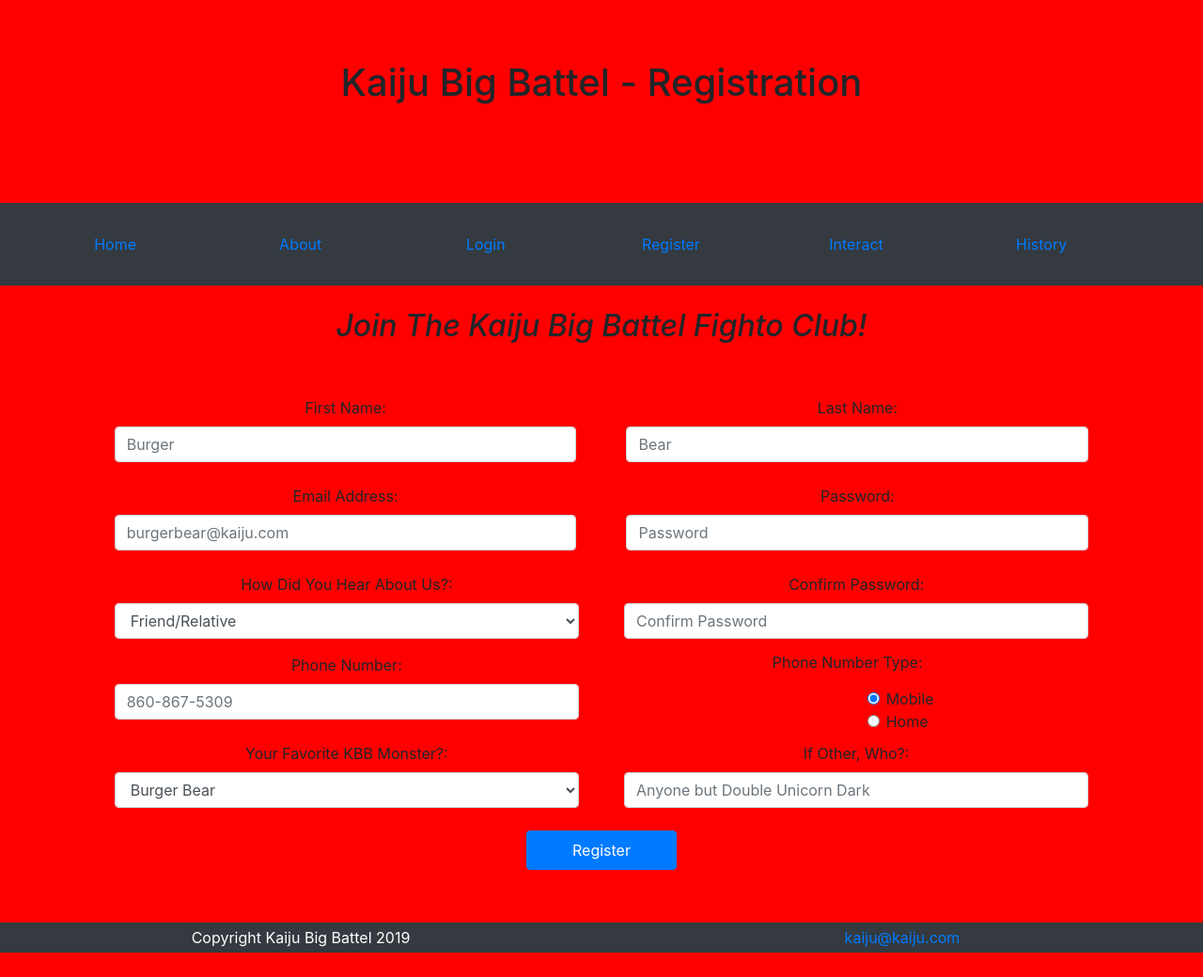
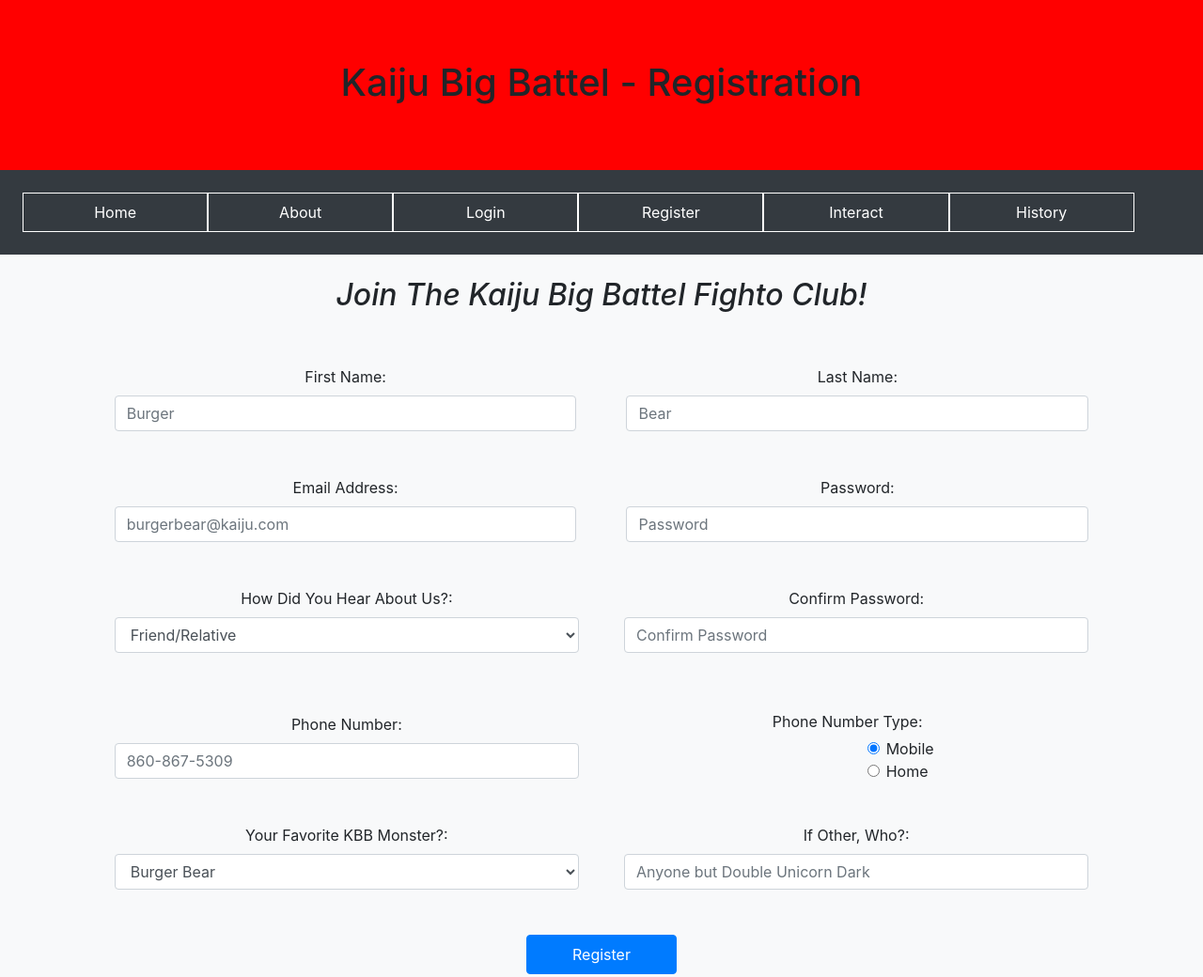
Before and after one commit to jtor101/kaiju, a plain HTML site: page register.html in a window 1280 px wide. Shown: the top 1040 px of the page at 94% size. Before the commit the page ends 1014 px from the top, so only its background shows below. Drawn offline with nearby package versions, Linux system fonts and the light colour scheme.

Commit message:
Completed condensing CSS into Bootstrap across all pages. Tested and validated.

```diff
--- a/register.html
+++ b/register.html
@@ -23,28 +23,28 @@
             </div>
         </header>
 
-        <main>
+        <main class="position-relative">
 
             <!-- Begin Nav -->
             <nav class="row">
                 <ul class="nav text-center bg-dark p-4 col-12">
-                    <li class="nav-item bg-dark">
-                        <a class="nav-link" href="index.html">Home</a>
+                    <li class="nav-item border border-white">
+                        <a class="nav-link text-white" href="index.html">Home</a>
                     </li>
-                    <li class="nav-item">
-                        <a class="nav-link" href="about.html">About</a>
+                    <li class="nav-item border border-white">
+                        <a class="nav-link text-white" href="about.html">About</a>
                     </li>
-                    <li class="nav-item">
-                        <a class="nav-link" href="login.html">Login</a>
+                    <li class="nav-item border border-white">
+                        <a class="nav-link text-white" href="login.html">Login</a>
                     </li>
-                    <li class="nav-item">
-                        <a class="nav-link" href="register.html">Register</a>
+                    <li class="nav-item border border-white">
+                        <a class="nav-link text-white" href="register.html">Register</a>
                     </li>
-                    <li class="nav-item">
-                        <a class="nav-link" href="interact.html">Interact</a>
+                    <li class="nav-item border border-white">
+                        <a class="nav-link text-white" href="interact.html">Interact</a>
                     </li>
-                    <li class="nav-item">
-                        <a class="nav-link" href="history.html">History</a>
+                    <li class="nav-item border border-white">
+                        <a class="nav-link text-white" href="history.html">History</a>
                     </li>
                 </ul>
             </nav>
@@ -53,13 +53,13 @@
             <!-- Form Area begins-->
             <section>
 
-                <div class="row">
+                <div class="row bg-light">
                     <h2 class="col text-center font-italic pt-4">Join The Kaiju Big Battel Fighto Club!</h2>
                     <form class="pb-5 pt-5 col-10 justify-content-center offset-1 text-center" action="login.html">
 
                         <!-- Row 1: First Name, Last Name -->
                         <div class="form-row">
-                            <div class="col pb-4 pr-5">
+                            <div class="col pb-5 pr-5">
                                 <label for="kbfirstname">First Name: </label>
                                 <input type="text" class="form-control" id="kbfirstname" name="kbfirstname" placeholder="Burger">
                             </div>
@@ -71,7 +71,7 @@
 
                         <!-- Row 2: Email Address, Password (has required) -->
                         <div class="form-row">
-                            <div class="col pb-4 pr-5">
+                            <div class="col pb-5 pr-5">
                                 <label for="kbemail">Email Address: </label>
                                 <input type="email" class="form-control" id="kbemail" name="kbemail" placeholder="burgerbear@kaiju.com">
                             </div>
@@ -83,7 +83,7 @@
 
                         <!-- Row 3: How Did You Hear About Us, Confirm Password-->
                         <div class="form-row">
-                            <div class="form-group col-6 pr-4">
+                            <div class="form-group col-6 pr-4 pb-5">
                                 <label for="kbreferral" class="justify-content-center">How Did You Hear About Us?: </label>
                                 <select class="form-control" id="kbreferral" name="kbreferral">
                                     <option>Friend/Relative</option>
@@ -101,22 +101,22 @@
 
                         <!-- Row 4: Phone Number, Phone Number Type Radios -->
                         <div class="form-row">
-                            <div class="col-6 pb-4 pr-4">
+                            <div class="col-6 pb-5 pr-4">
                                 <label for="kbphone">Phone Number: </label>
                                 <input type="tel" class="form-control" name="kbphone" id="kbphone" placeholder="860-867-5309">
                             </div>
 
                             <fieldset class="row col-4 offset-1 justify-content-center radioalign">
                                 <legend class="col-form-label"><label>Phone Number Type: </label></legend>
-                                <div class="text-left radioalign offset-4">
+                                <div class="text-left position-relative radioalign offset-4">
                                     <div class="form-check">
-                                        <input class="form-check-input" type="radio" name="phonetype" id="mobileph" value="mobileph" checked>
+                                        <input class="form-check-input rbalign" type="radio" name="phonetype" id="mobileph" value="mobileph" checked>
                                         <label class="form-check-label" for="mobileph">
                                           Mobile
                                         </label>
                                     </div>
                                     <div class="form-check">
-                                        <input class="form-check-input" type="radio" name="phonetype" id="homeph" value="homeph">
+                                        <input class="form-check-input rbalign" type="radio" name="phonetype" id="homeph" value="homeph">
                                         <label class="form-check-label" for="homeph">
                                           Home
                                         </label>
@@ -138,7 +138,7 @@
                                       <option>Other</option>
                                     </select>
                             </div>
-                            <div class="col pb-4 pl-4">
+                            <div class="col pb-5 pl-4">
                                 <label for="kbother">If Other, Who?: </label>
                                 <input type="text" class="form-control" id="kbother" name="kbother" placeholder="Anyone but Double Unicorn Dark">
                             </div>
@@ -152,8 +152,6 @@
 
             </section>
 
-        </main>
-
             <!-- Footer -->
             <footer class="row bg-dark py-1">
                 <div class="col-6 text-center text-white ">
@@ -163,6 +161,9 @@
                     <a href="mailto:kaiju@kaiju.com" target="_top">kaiju@kaiju.com</a>
                 </div>
             </footer>
+
+        </main>
+
     </div>
 
     <!-- Optional JavaScript -->
```
Also changed, not shown: about.html (+18 -16 lines), history.html (+16 -16 lines), index.html (+18 -18 lines), interact.html (+22 -25 lines), login.html (+17 -15 lines). Lines whose indentation alone changed are shown as unchanged.
